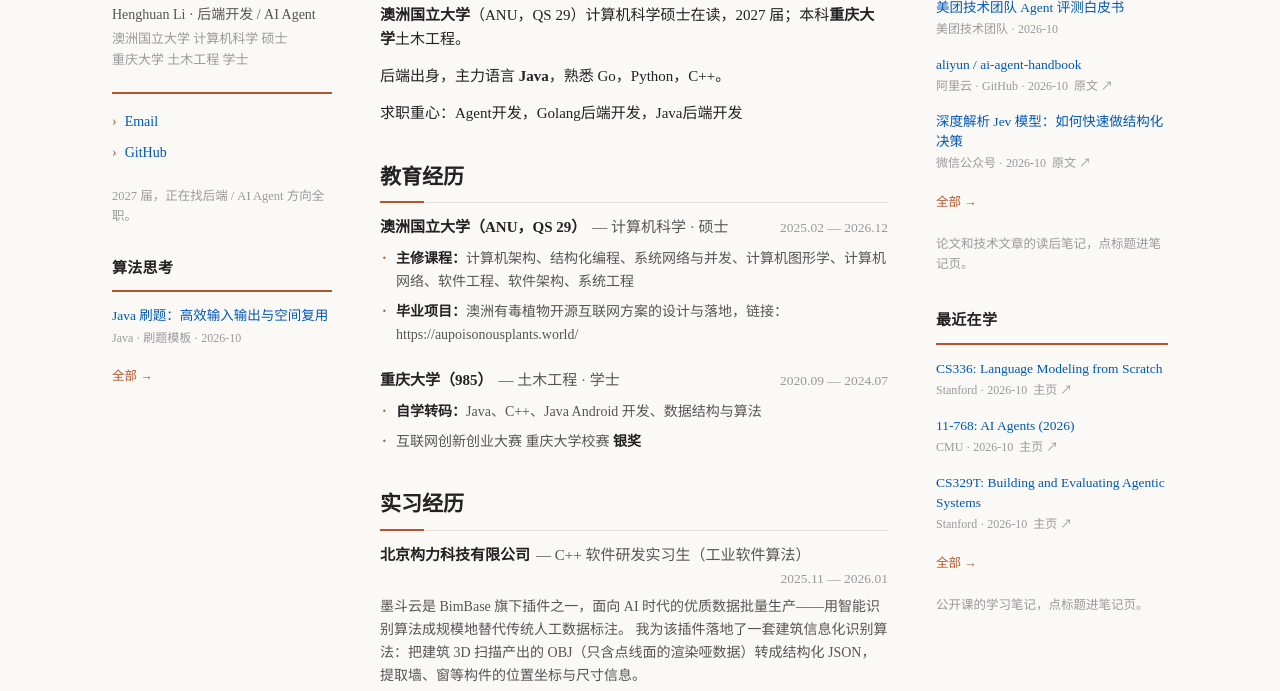
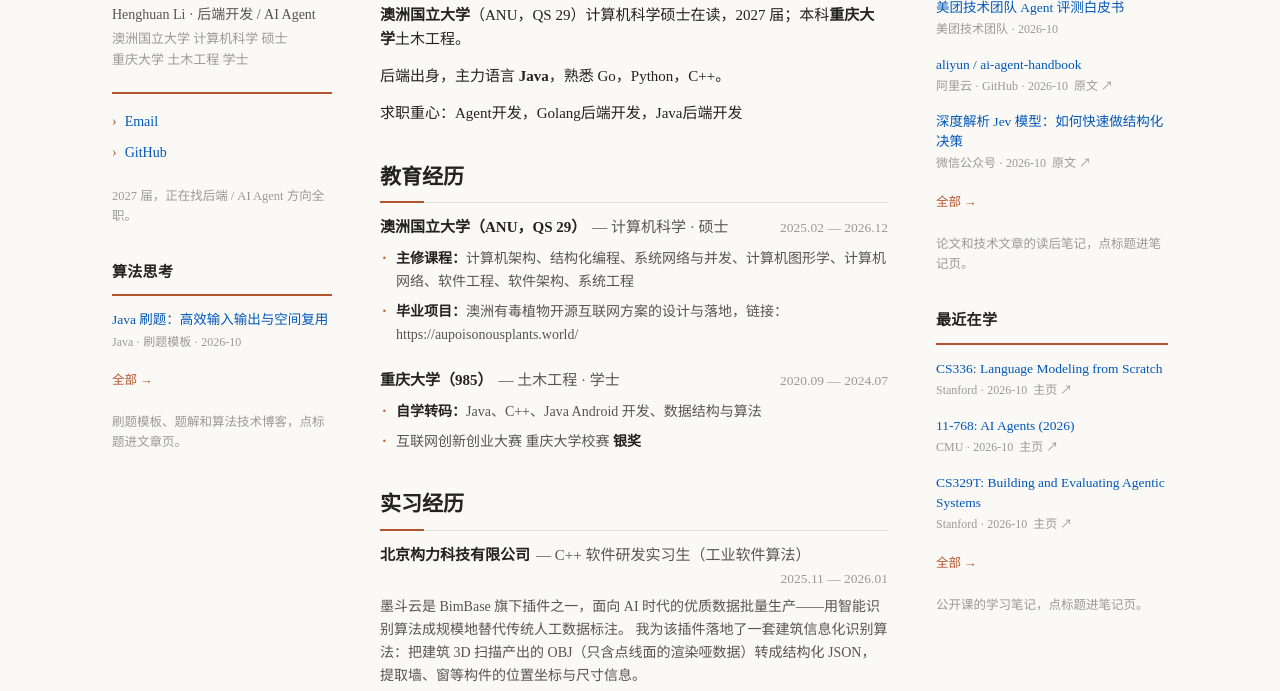
Before and after one commit to LiHenghuanCode/MyPersoonalBlog, a plain HTML site: page index.html in a window 1280 px wide. Shown: the part 101-792 px from the top of the page. Drawn offline with Linux system fonts and the light colour scheme.

Commit message:
algorithm

```diff
--- a/assets/style.css
+++ b/assets/style.css
@@ -405,9 +405,9 @@
 /* 右侧栏多个区块（最近在读 / 最近在学）之间的间距 */
 .rail-block + .rail-block { margin-top: 34px; }
 
-/* ---------- 左侧栏「算法思考」 ---------- */
-.sidebar .side-block { margin-top: 30px; }
-.sidebar .side-block h3 {
+/* ---------- 左侧栏「算法思考」：和右侧栏区块同一套样式 ---------- */
+.sidebar .rail-block { margin-top: 34px; }
+.sidebar .rail-block h3 {
   font-family: var(--font-sans);
   font-size: 15px;
   font-weight: 600;
@@ -416,11 +416,12 @@
   border-bottom: 2px solid var(--accent);
   margin-bottom: 14px;
 }
-.sidebar a.all {
+.sidebar .rail-block a.all {
   font-family: var(--font-sans);
   font-size: 12.5px;
   color: var(--accent);
 }
+.sidebar .rail-block .note { margin-top: 20px; }
 
 /* ---------- 代码块（算法文章用） ---------- */
 pre.code {
--- a/index.html
+++ b/index.html
@@ -46,10 +46,11 @@
     </ul>
     <div class="note">2027 届，正在找后端 / AI Agent 方向全职。</div>
 
-    <section class="side-block">
+    <section class="rail-block">
       <h3>算法思考</h3>
       <ul class="reading" data-algo data-limit="5"></ul>
       <a class="all" href="algo/index.html">全部 →</a>
+      <div class="note">刷题模板、题解和算法技术博客，点标题进文章页。</div>
     </section>
   </aside>
 
```
